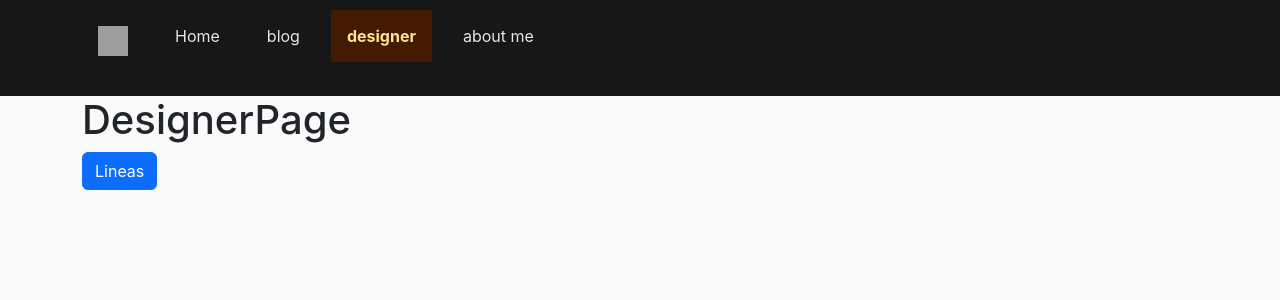
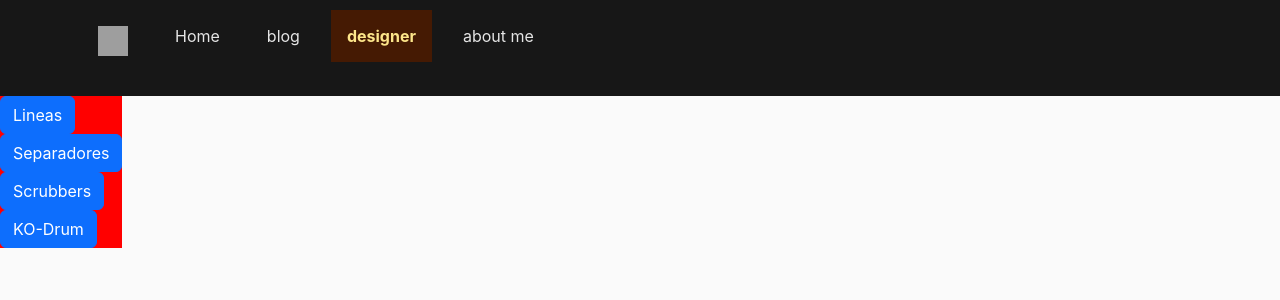
Before and after one commit to carlosfpj/equipment-designer, a React (Create React App) app in the folder frontend/: page /designer in a window 1280 px wide. Shown: the top 300 px of the page. Built offline with nearby package versions, Linux system fonts and the light colour scheme; grey boxes are pictures that could not be loaded.

Commit message:
add aside layout on Designerpage

```diff
--- a/frontend/src/App.tsx
+++ b/frontend/src/App.tsx
@@ -8,12 +8,12 @@ import Blogpage from './pages/Blogpage';
 import AboutMePage from './pages/AboutMePage';
 import NavigationBar from './components/Navbar/NavBar';
 import Linepage from './pages/Linepage';
+import SeparatorPage from './pages/SeparatorPage';
 
 function App() {
   return (
     <BrowserRouter>
       <NavigationBar/>
-      <Container>
         <Routes>
           <Route
             path='/'
@@ -29,13 +29,15 @@ function App() {
             <Route
               path='line'
               element={<Linepage/>}/>
+            <Route
+              path='separator'
+              element={<SeparatorPage />} />
           </Route>
           <Route
             path='/aboutme'
             element={<AboutMePage />}
           />
         </Routes>
-      </Container>
     </BrowserRouter>
   );
 }
--- a/frontend/src/pages/Designerpage.tsx
+++ b/frontend/src/pages/Designerpage.tsx
@@ -1,15 +1,31 @@
 import { Button } from "react-bootstrap";
 import { Link, NavLink, Outlet } from "react-router-dom";
+import styles from "../styles/Designerpage.module.css";
 
 const DesignerPage = () => {
   return (
-    <>
-      <h1>DesignerPage</h1>
-      <Link to="/designer/line">
-        <Button>Lineas</Button>
-      </Link>
-      <Outlet/>
-    </>
+    <body>
+      <div className={styles.layout}>
+        <aside className={styles.aside}>
+          <Link to="/designer/line">
+            <Button>Lineas</Button>
+          </Link>
+          <Link to="/designer/separator">
+            <Button>Separadores</Button>
+          </Link>
+          <Link to="/designer/scrubber">
+            <Button>Scrubbers</Button>
+          </Link>
+          <Link to="/designer/kod">
+            <Button>KO-Drum</Button>
+          </Link>
+        </aside>
+        <main>
+        </main>
+        <Outlet/>
+      </div>
+    </body>
+
   )
 }
 
--- /dev/null
+++ b/frontend/src/pages/SeparatorPage.tsx
@@ -0,0 +1,7 @@
+const SeparatorPage = () => {
+  return (
+    <h1>Separator Page</h1>
+  )
+}
+
+export default SeparatorPage;
--- /dev/null
+++ b/frontend/src/styles/Designerpage.module.css
@@ -0,0 +1,10 @@
+.layout {
+  display: flex;
+  flex-direction: row;
+}
+
+.aside {
+  display: flex;
+  flex-direction: column;
+  background-color: red;
+}
```
